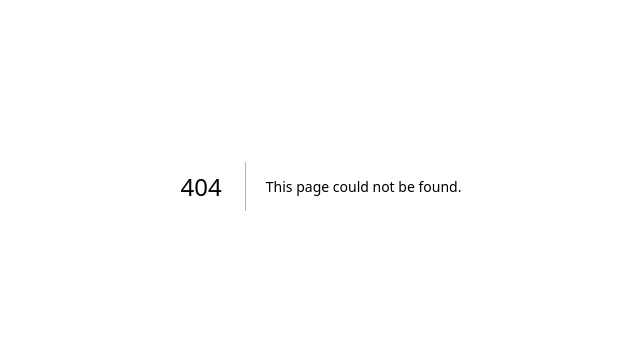
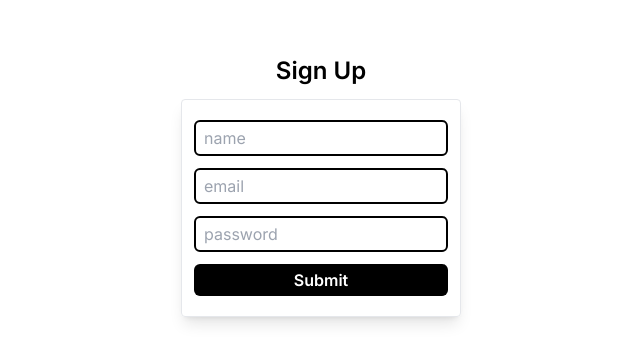
Before and after one commit to Collins-Ondeyo/Auth-js, a Next.js app: page /signup in a window 1280 px wide. Before the commit this address had no page. Shown: the part 214-576 px from the top of the page, without its empty margins (319-959 px from the left). Built offline with nearby package versions, Linux system fonts and the light colour scheme.

Commit message:
create the signup page

```diff
--- /dev/null
+++ b/src/app/(auth)/signup/page.tsx
@@ -0,0 +1,10 @@
+import { SignUpForm } from "@/components/sign-up-form"
+
+export default function SignUpPage() {
+    return (
+        <div className="h-[100vh] flex flex-col justify-center gap-3 items-center bg-white">
+            <div className="text-2xl font-semibold">Sign Up</div>
+            <SignUpForm/>
+        </div>
+    )
+}
--- a/src/app/globals.css
+++ b/src/app/globals.css
@@ -1,3 +1,9 @@
 @tailwind base;
 @tailwind components;
 @tailwind utilities;
+
+:root{
+    --color-primary:white;
+    --color-secondary:#682bd7;
+    ---color-tertiary:#a37cf0;
+}
--- a/src/app/page.tsx
+++ b/src/app/page.tsx
@@ -2,7 +2,7 @@ import Link from "next/link";
 
 export default function Home() {
   return (
-    <div className="h-[100vh] flex flex-col justify-center gap-3 items-center">
+    <div className="h-[100vh] flex flex-col justify-center gap-3 items-center bg-white">
 
       <Link
         className="bg-black text-white px-3 py-1 rounded-sm font-semibold curosor-pointer"
--- /dev/null
+++ b/src/components/sign-up-form.tsx
@@ -0,0 +1,29 @@
+export const SignUpForm = () => {
+    return (
+        <form
+            className="bg-[---color-primary] shadow-lg border px-3 py-5 rounded overflow-hidden flex flex-col justify-center gap-3">
+
+            <input
+                placeholder="name"
+                type="text"
+                className="px-2 py-1 rounded-md border-[black] border-[2px] outline-none"
+            />
+            <input
+                placeholder="email"
+                type="email"
+                className="px-2 py-1 rounded-md border-[black] border-[2px] outline-none"
+            />
+            <input
+                placeholder="password"
+                type="password"
+                className="px-2 py-1 rounded-md border-[black] border-[2px] outline-none"
+            />
+
+            <button
+                className="bg-black text-white rounded-md py-1 cursor-pointer font-semibold"
+                type="submit">
+                Submit
+            </button>
+        </form>
+    )
+}
```
